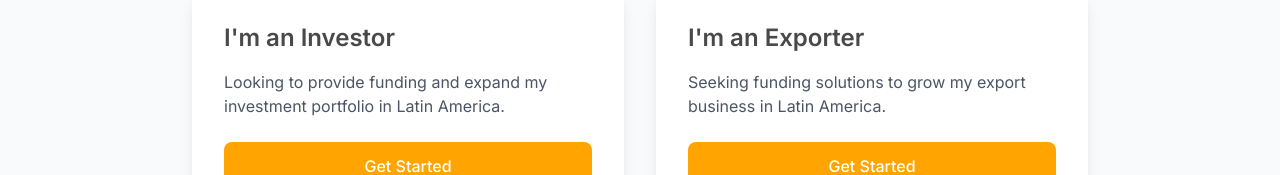
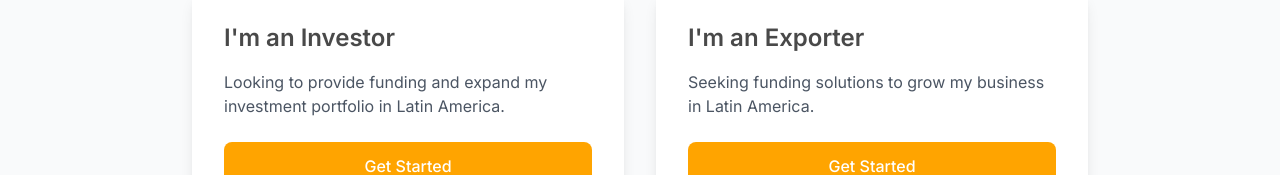
Before and after one commit to GabrielTrompiz27/link2latam, a React (Vite) app: page /get-started in a window 1280 px wide. Shown: the part 210-385 px from the top of the page. Built offline with nearby package versions, Linux system fonts and the light colour scheme.

Commit message:
Update exporter's funding description
Changed the text from "Seeking funding solutions to grow my export business in Latin America." to "Seeking funding solutions to grow my business in Latin America." in the translations.
[skip gpt_engineer]

```diff
--- a/src/translations/en.ts
+++ b/src/translations/en.ts
@@ -24,7 +24,7 @@ export const enTranslations = {
   'selection.investor.title': "I'm an Investor",
   'selection.investor.description': 'Looking to provide funding and expand my investment portfolio in Latin America.',
   'selection.exporter.title': "I'm an Exporter",
-  'selection.exporter.description': 'Seeking funding solutions to grow my export business in Latin America.',
+  'selection.exporter.description': 'Seeking funding solutions to grow my business in Latin America.',
   'selection.back': 'Back to Home',
 
   // Exporter Onboarding
```
